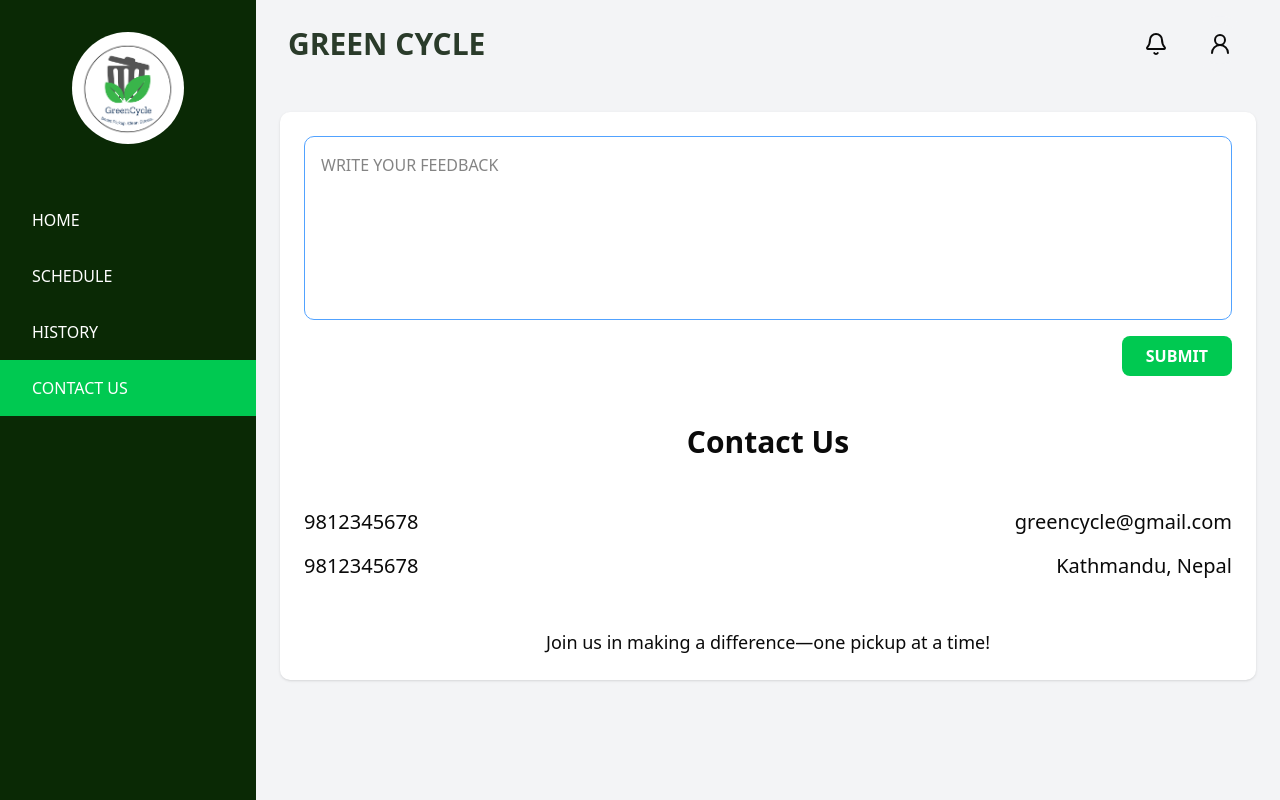
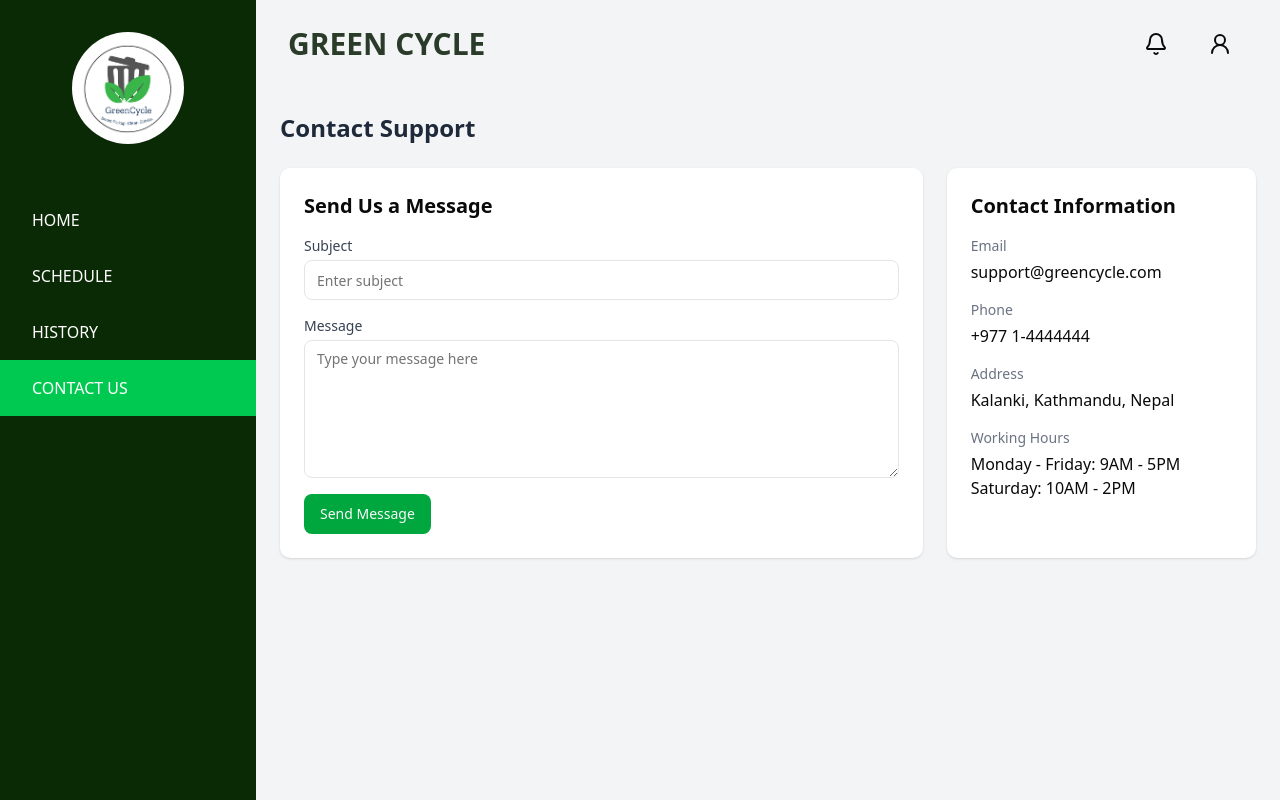
Before and after one commit to ShamirMaharjan/GreenCycle-Tech, a React (Vite) app in the folder frontend/: page /contact in a window 1280 px wide. Built offline with nearby package versions, Linux system fonts and the light colour scheme.

Commit message:
updated contact us page

```diff
--- a/frontend/src/Page/GC/GCContactPage.jsx
+++ b/frontend/src/Page/GC/GCContactPage.jsx
@@ -1,19 +1,11 @@
-import React, { useState } from 'react';
-import Header from "../../components/Header";
-import { useNavigate } from 'react-router-dom';
-import GCSidebar from '../../components/GCSidebar';
+import React from 'react';
+import Header from '../../components/Header';
+import GCSidebar from '@/components/GCSidebar';
+import { Button } from '@/components/ui/button';
+import { Input } from '@/components/ui/input';
+import { Textarea } from '@/components/ui/textarea';
 
 const GCContactPage = () => {
-    const [feedback, setFeedback] = useState('');
-
-    const handleSubmit = (e) => {
-        e.preventDefault();
-        console.log('Feedback submitted:', feedback);
-        // Here you would typically send the feedback to a server
-        alert('Thank you for your feedback!');
-        setFeedback('');
-    };
-
     return (
         <div className="flex min-h-screen bg-gray-100">
             <GCSidebar />
@@ -21,41 +13,62 @@ const GCContactPage = () => {
             <div className="flex-1 flex flex-col">
                 <Header />
 
-                <div className="p-6 bg-white m-6 rounded-lg shadow-sm">
-                    <form onSubmit={handleSubmit} className="mb-12">
-                        <div className="border border-blue-400 rounded-lg p-2">
-                            <textarea
-                                className="w-full h-40 resize-none outline-none p-2"
-                                placeholder="WRITE YOUR FEEDBACK"
-                                value={feedback}
-                                onChange={(e) => setFeedback(e.target.value)}
-                            />
-                        </div>
-                        <div className="flex justify-end mt-4">
-                            <button
-                                type="submit"
-                                className="bg-green-500 text-white px-6 py-2 rounded-md font-semibold"
-                            >
-                                SUBMIT
-                            </button>
-                        </div>
-                    </form>
+                <div className="p-6">
+                    <h1 className="text-2xl font-bold text-gray-800 mb-6">Contact Support</h1>
 
-                    <div className="mt-12">
-                        <h2 className="text-3xl font-bold text-center mb-12">Contact Us</h2>
-                        <div className="flex justify-between">
-                            <div className="flex flex-col gap-4">
-                                <p className="text-xl">9812345678</p>
-                                <p className="text-xl">9812345678</p>
-                            </div>
-                            <div className="flex flex-col gap-4 text-right">
-                                <p className="text-xl">greencycle@gmail.com</p>
-                                <p className="text-xl">Kathmandu, Nepal</p>
+                    <div className="grid grid-cols-1 md:grid-cols-3 gap-6">
+                        <div className="md:col-span-2">
+                            <div className="bg-white p-6 rounded-lg shadow-sm">
+                                <h2 className="text-xl font-bold mb-4">Send Us a Message</h2>
+
+                                <form className="space-y-4">
+                                    <div>
+                                        <label htmlFor="subject" className="block text-sm font-medium text-gray-700 mb-1">
+                                            Subject
+                                        </label>
+                                        <Input id="subject" placeholder="Enter subject" />
+                                    </div>
+
+                                    <div>
+                                        <label htmlFor="message" className="block text-sm font-medium text-gray-700 mb-1">
+                                            Message
+                                        </label>
+                                        <Textarea id="message" placeholder="Type your message here" rows={6} />
+                                    </div>
+
+                                    <Button className="bg-green-600 hover:bg-green-700">
+                                        Send Message
+                                    </Button>
+                                </form>
                             </div>
                         </div>
-                        <p className="text-center mt-12 text-lg">
-                            Join us in making a difference—one pickup at a time!
-                        </p>
+
+                        <div className="bg-white p-6 rounded-lg shadow-sm">
+                            <h2 className="text-xl font-bold mb-4">Contact Information</h2>
+
+                            <div className="space-y-4">
+                                <div>
+                                    <p className="text-sm font-medium text-gray-500">Email</p>
+                                    <p className="mt-1">support@greencycle.com</p>
+                                </div>
+
+                                <div>
+                                    <p className="text-sm font-medium text-gray-500">Phone</p>
+                                    <p className="mt-1">+977 1-4444444</p>
+                                </div>
+
+                                <div>
+                                    <p className="text-sm font-medium text-gray-500">Address</p>
+                                    <p className="mt-1">Kalanki, Kathmandu, Nepal</p>
+                                </div>
+
+                                <div>
+                                    <p className="text-sm font-medium text-gray-500">Working Hours</p>
+                                    <p className="mt-1">Monday - Friday: 9AM - 5PM</p>
+                                    <p>Saturday: 10AM - 2PM</p>
+                                </div>
+                            </div>
+                        </div>
                     </div>
                 </div>
             </div>
--- a/frontend/src/Page/User/ContactPage.jsx
+++ b/frontend/src/Page/User/ContactPage.jsx
@@ -1,19 +1,12 @@
-import React, { useState } from 'react';
-import Header from "../../components/Header";
-import { useNavigate } from 'react-router-dom';
-import Sidebar from '../../components/Sidebar';
+import React from 'react';
+import Header from '../../components/Header';
+
+import Sidebar from '@/components/Sidebar';
+import { Button } from '@/components/ui/button';
+import { Input } from '@/components/ui/input';
+import { Textarea } from '@/components/ui/textarea';
 
 const ContactPage = () => {
-    const [feedback, setFeedback] = useState('');
-
-    const handleSubmit = (e) => {
-        e.preventDefault();
-        console.log('Feedback submitted:', feedback);
-        // Here you would typically send the feedback to a server
-        alert('Thank you for your feedback!');
-        setFeedback('');
-    };
-
     return (
         <div className="flex min-h-screen bg-gray-100">
             <Sidebar />
@@ -21,41 +14,62 @@ const ContactPage = () => {
             <div className="flex-1 flex flex-col">
                 <Header />
 
-                <div className="p-6 bg-white m-6 rounded-lg shadow-sm">
-                    <form onSubmit={handleSubmit} className="mb-12">
-                        <div className="border border-blue-400 rounded-lg p-2">
-                            <textarea
-                                className="w-full h-40 resize-none outline-none p-2"
-                                placeholder="WRITE YOUR FEEDBACK"
-                                value={feedback}
-                                onChange={(e) => setFeedback(e.target.value)}
-                            />
-                        </div>
-                        <div className="flex justify-end mt-4">
-                            <button
-                                type="submit"
-                                className="bg-green-500 text-white px-6 py-2 rounded-md font-semibold"
-                            >
-                                SUBMIT
-                            </button>
-                        </div>
-                    </form>
+                <div className="p-6">
+                    <h1 className="text-2xl font-bold text-gray-800 mb-6">Contact Support</h1>
 
-                    <div className="mt-12">
-                        <h2 className="text-3xl font-bold text-center mb-12">Contact Us</h2>
-                        <div className="flex justify-between">
-                            <div className="flex flex-col gap-4">
-                                <p className="text-xl">9812345678</p>
-                                <p className="text-xl">9812345678</p>
-                            </div>
-                            <div className="flex flex-col gap-4 text-right">
-                                <p className="text-xl">greencycle@gmail.com</p>
-                                <p className="text-xl">Kathmandu, Nepal</p>
+                    <div className="grid grid-cols-1 md:grid-cols-3 gap-6">
+                        <div className="md:col-span-2">
+                            <div className="bg-white p-6 rounded-lg shadow-sm">
+                                <h2 className="text-xl font-bold mb-4">Send Us a Message</h2>
+
+                                <form className="space-y-4">
+                                    <div>
+                                        <label htmlFor="subject" className="block text-sm font-medium text-gray-700 mb-1">
+                                            Subject
+                                        </label>
+                                        <Input id="subject" placeholder="Enter subject" />
+                                    </div>
+
+                                    <div>
+                                        <label htmlFor="message" className="block text-sm font-medium text-gray-700 mb-1">
+                                            Message
+                                        </label>
+                                        <Textarea id="message" placeholder="Type your message here" rows={6} />
+                                    </div>
+
+                                    <Button className="bg-green-600 hover:bg-green-700">
+                                        Send Message
+                                    </Button>
+                                </form>
                             </div>
                         </div>
-                        <p className="text-center mt-12 text-lg">
-                            Join us in making a difference—one pickup at a time!
-                        </p>
+
+                        <div className="bg-white p-6 rounded-lg shadow-sm">
+                            <h2 className="text-xl font-bold mb-4">Contact Information</h2>
+
+                            <div className="space-y-4">
+                                <div>
+                                    <p className="text-sm font-medium text-gray-500">Email</p>
+                                    <p className="mt-1">support@greencycle.com</p>
+                                </div>
+
+                                <div>
+                                    <p className="text-sm font-medium text-gray-500">Phone</p>
+                                    <p className="mt-1">+977 1-4444444</p>
+                                </div>
+
+                                <div>
+                                    <p className="text-sm font-medium text-gray-500">Address</p>
+                                    <p className="mt-1">Kalanki, Kathmandu, Nepal</p>
+                                </div>
+
+                                <div>
+                                    <p className="text-sm font-medium text-gray-500">Working Hours</p>
+                                    <p className="mt-1">Monday - Friday: 9AM - 5PM</p>
+                                    <p>Saturday: 10AM - 2PM</p>
+                                </div>
+                            </div>
+                        </div>
                     </div>
                 </div>
             </div>
```
